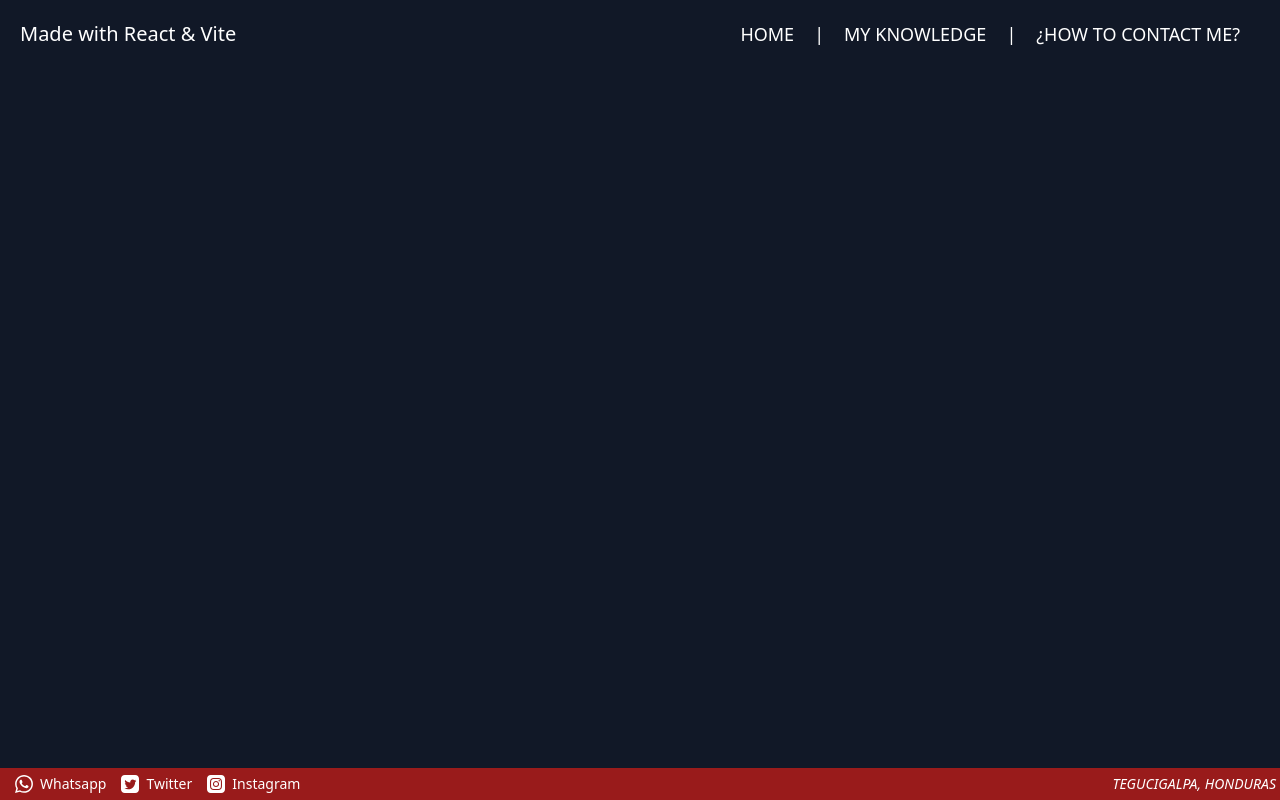
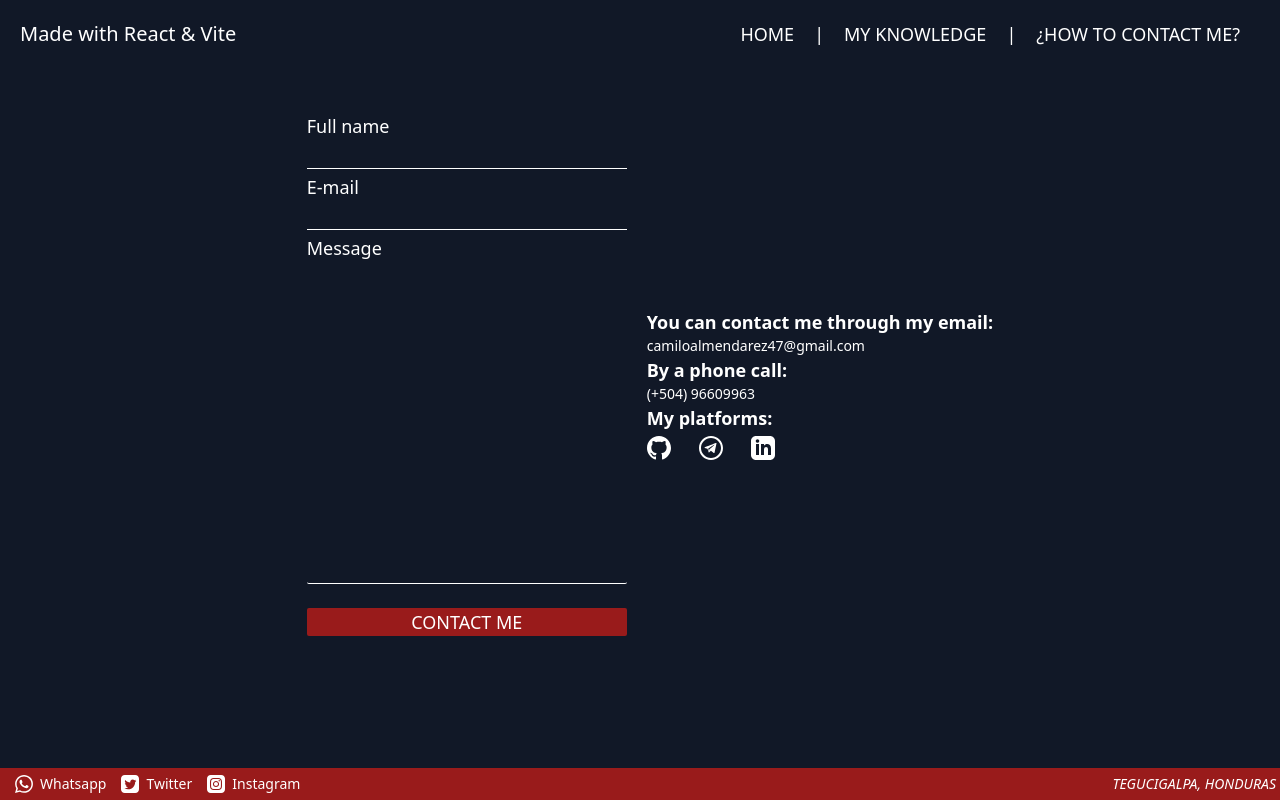
Before and after one commit to Rublox99/portafolio-ruben-almendares, a React (Vite) app: page /contactMe in a window 1280 px wide. Built offline with nearby package versions, Linux system fonts and the light colour scheme.

Commit message:
Creación de formulario de contacto y texto de conecciones a mí

```diff
--- a/src/pages/ContactMe.jsx
+++ b/src/pages/ContactMe.jsx
@@ -1,13 +1,56 @@
 import React from 'react'
 import Header from '../components/Header'
 import Footer from '../components/Footer'
+import { useState } from 'react'
+
+function classNames(...classes) {
+  return classes.filter(Boolean).join(' ')
+}
 
 const ContactMe = () => {
+  const [name, setName] = useState("");
+  const [email, setEmail] = useState("");
+  const [msg, setMsg] = useState("");
+
   return (
     <div className='bg-gray-900 flex flex-col h-screen'>
-      <Header/>
-      <section className='mb-auto'></section>
-      <Footer/>
+      <Header />
+      <section className='text-white text-lg flex justify-center m-auto h-full w-full'>
+        {/*FORMULARIO DE CONTACTO*/}
+        <div className='flex flex-col w-1/4 py-28 mx-5'>
+          <label>Full name</label>
+          <input type="text" id='nombreCompleto' className={classNames('my-1 px-1 text-base bg-transparent border-b border-white transition-all',
+            'hover:bg-white hover:rounded-sm hover:border-black hover:text-black')}
+            value={name} onChange={e => setName(e.target.value)} />
+          <label>E-mail</label>
+          <input type="email" id='correoElectronico' className={classNames('my-1 px-1 text-base bg-transparent border-b border-white transition-all',
+            'hover:bg-white hover:rounded-sm hover:border-black hover:text-black')}
+            value={email} onChange={e => setEmail(e.target.value)} />
+          <label>Message</label>
+          <textarea type="text" id='mensaje' className={classNames('my-1 px-1 h-4/6 text-start resize-none text-base bg-transparent border-b rounded-sm border-white transition-all',
+            'hover:bg-white hover:rounded-sm hover:border-black hover:text-black')}
+            value={msg} onChange={e => setMsg(e.target.value)} />
+
+          <button type='submit' className='bg-red-800 rounded-sm my-5 uppercase active:scale-95 hover:bg-red-500 transition-all'>Contact me</button>
+        </div>
+
+        {/*MEDIOS DE CONTACTO*/}
+        <div className='text-white my-auto flex flex-col'>
+          <label className='font-semibold text-lg'>You can contact me through my email:</label>
+          <p className='text-sm'>camiloalmendarez47@gmail.com</p>
+
+          <label className='font-semibold text-lg'>By a phone call:</label>
+          <p className='text-sm'>(+504) 96609963</p>
+
+          <label className='font-semibold text-lg'>My platforms:</label>
+          <ul className='flex justify-start mt-1'>
+            <li className='mr-7 flex hover:invert transition-all duration-200'><a href="https://github.com/Rublox99" className='my-auto'><img src="webGraphics/favicon-github.svg" className='invert'/></a></li>
+            <li className='mr-7 flex hover:invert transition-all duration-200'><a href="https://t.me/rub_av" className='my-auto'><img src="webGraphics/favicon-telegram.svg" className='invert'/></a></li>
+            <li className='flex hover:invert transition-all duration-200'><a href="https://www.linkedin.com/in/rubenalmendareshn/" className='my-auto'><img src="webGraphics/favicon-linkedin.svg" className='invert'/></a></li>
+          </ul>
+        </div>
+      </section>
+      <Footer />
     </div>
   )
 }
```
